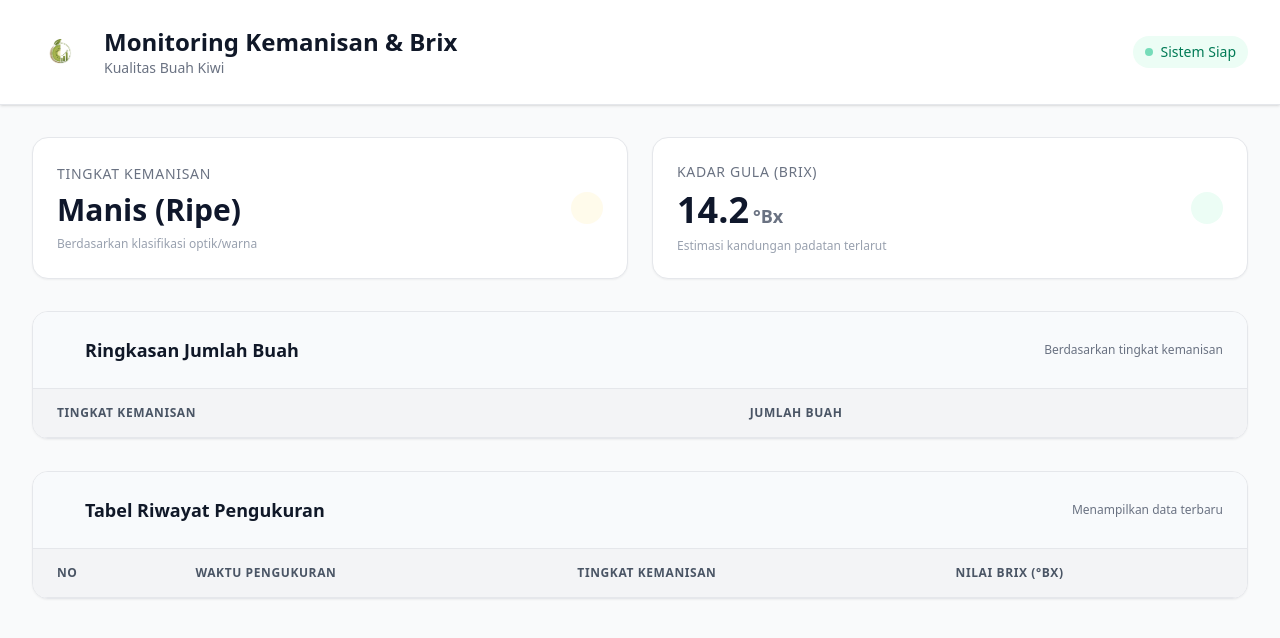
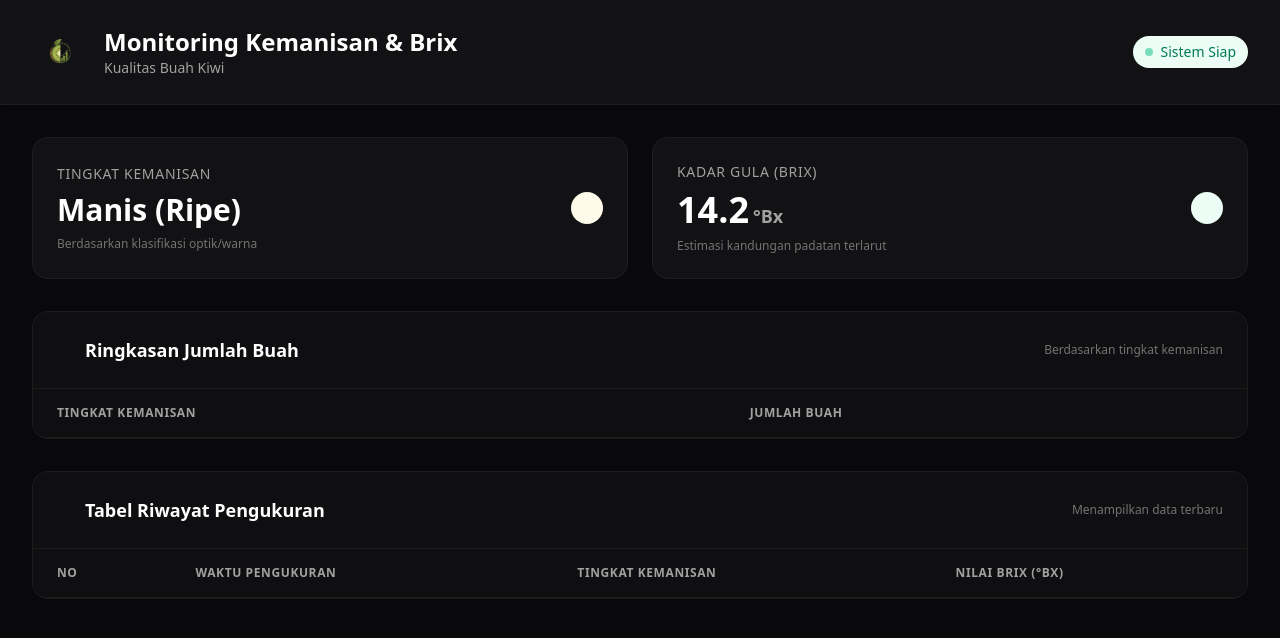
Before and after one commit to thifalmuhammad/Monitoring_Kiwi, a plain HTML site: page dashboard.html in a window 1280 px wide. Drawn offline with nearby package versions, Linux system fonts and the light colour scheme; no server answers.

Commit message:
Ganti warna dashboar

```diff
--- a/dashboard.html
+++ b/dashboard.html
@@ -9,7 +9,7 @@
     <script src="https://cdn.jsdelivr.net/npm/@tailwindcss/browser@4"></script>
     <script src="https://unpkg.com/lucide@latest"></script>
 </head>
-<body class="bg-gray-50 font-sans text-gray-800">
+<body class="bg-[#09090b] font-sans text-[#fafafa]">
 
     <div class="flex h-screen overflow-hidden">
 
@@ -32,12 +32,12 @@
 
         <div class="flex-1 flex flex-col overflow-y-auto">
 
-            <header class="bg-white shadow-sm border-b border-gray-200 p-6 flex justify-between items-center px-8">
+            <header class="bg-[#121214] shadow-sm border-b border-neutral-800/60 p-6 flex justify-between items-center px-8">
                 <div class="flex items-center space-x-4">
                     <img src="assets/logo.png" alt="Logo" class="h-14 w-14 object-contain">
                     <div>
-                        <h1 class="text-2xl font-semibold text-gray-900">Monitoring Kemanisan & Brix</h1>
-                        <p class="text-gray-500 text-sm">Kualitas Buah Kiwi</p>
+                        <h1 class="text-2xl font-semibold text-white">Monitoring Kemanisan & Brix</h1>
+                        <p class="text-neutral-400 text-sm">Kualitas Buah Kiwi</p>
                     </div>
                 </div>
                 <div class="flex items-center space-x-2 text-sm bg-emerald-50 text-emerald-700 px-3 py-1.5 rounded-full font-medium">
@@ -50,25 +50,25 @@
 
                 <div class="grid grid-cols-1 md:grid-cols-2 gap-6">
 
-                    <div class="bg-white p-6 rounded-2xl shadow-xs border border-gray-200 flex items-center justify-between">
+                    <div class="bg-[#121214] p-6 rounded-2xl shadow-xs border border-neutral-800/60 flex items-center justify-between">
                         <div class="space-y-2">
-                            <p class="text-sm font-medium text-gray-500 uppercase tracking-wider">Tingkat kemanisan</p>
-                            <p id="current-ripeness" class="text-3xl font-bold text-slate-900">Manis (Ripe)</p>
-                            <p class="text-xs text-gray-400">Berdasarkan klasifikasi optik/warna</p>
+                            <p class="text-sm font-medium text-neutral-400 uppercase tracking-wider">Tingkat kemanisan</p>
+                            <p id="current-ripeness" class="text-3xl font-bold text-white">Manis (Ripe)</p>
+                            <p class="text-xs text-neutral-500">Berdasarkan klasifikasi optik/warna</p>
                         </div>
                         <div class="p-4 bg-amber-50 text-amber-500 rounded-2xl">
                             <i data-lucide="activity" class="w-10 h-10"></i>
                         </div>
                     </div>
 
-                    <div class="bg-white p-6 rounded-2xl shadow-xs border border-gray-200 flex items-center justify-between">
+                    <div class="bg-[#121214] p-6 rounded-2xl shadow-xs border border-neutral-800/60 flex items-center justify-between">
                         <div class="space-y-2">
-                            <p class="text-sm font-medium text-gray-500 uppercase tracking-wider">Kadar Gula (Brix)</p>
+                            <p class="text-sm font-medium text-neutral-400 uppercase tracking-wider">Kadar Gula (Brix)</p>
                             <div class="flex items-baseline space-x-1">
-                                <p id="current-brix" class="text-4xl font-extrabold text-slate-900">14.2</p>
-                                <span class="text-lg font-semibold text-gray-500">°Bx</span>
+                                <p id="current-brix" class="text-4xl font-extrabold text-white">14.2</p>
+                                <span class="text-lg font-semibold text-neutral-400">°Bx</span>
                             </div>
-                            <p class="text-xs text-gray-400">Estimasi kandungan padatan terlarut</p>
+                            <p class="text-xs text-neutral-500">Estimasi kandungan padatan terlarut</p>
                         </div>
                         <div class="p-4 bg-emerald-50 text-emerald-500 rounded-2xl">
                             <i data-lucide="droplet" class="w-10 h-10"></i>
@@ -85,45 +85,45 @@
                     </button>
                 </div> -->
 
-                <div class="bg-white rounded-2xl shadow-xs border border-gray-200 overflow-hidden">
-                    <div class="p-6 border-b border-gray-200 flex justify-between items-center bg-slate-50">
-                        <h3 class="text-lg font-bold text-gray-900 flex items-center space-x-2">                            <i data-lucide="pie-chart" class="w-5 h-5 text-gray-500"></i>
+                <div class="bg-[#121214] rounded-2xl shadow-xs border border-neutral-800/60 overflow-hidden">
+                    <div class="p-6 border-b border-neutral-800/60 flex justify-between items-center bg-[#0f0f11]">
+                        <h3 class="text-lg font-bold text-white flex items-center space-x-2">                            <i data-lucide="pie-chart" class="w-5 h-5 text-neutral-400"></i>
                             <span>Ringkasan Jumlah Buah</span>
                         </h3>
-                        <span class="text-xs text-gray-500">Berdasarkan tingkat kemanisan</span>
+                        <span class="text-xs text-neutral-500">Berdasarkan tingkat kemanisan</span>
                     </div>
                     <div class="overflow-x-auto">
                         <table class="w-full text-left border-collapse">
                             <thead>
-                                <tr class="bg-gray-100 text-gray-600 uppercase text-xs font-semibold tracking-wider border-b border-gray-200">
+                                <tr class="bg-[#0f0f11] text-neutral-400 uppercase text-xs font-semibold tracking-wider border-b border-neutral-800/60">
                                     <th class="py-4 px-6">Tingkat kemanisan</th>
                                     <th class="py-4 px-6">Jumlah Buah</th>
                                 </tr>
                             </thead>
-                            <tbody id="summary-table-body" class="divide-y divide-gray-100 text-sm text-gray-700">
+                            <tbody id="summary-table-body" class="divide-y divide-neutral-800/60 text-sm text-neutral-300">
                             </tbody>
                         </table>
                     </div>
                 </div>
 
-                <div class="bg-white rounded-2xl shadow-xs border border-gray-200 overflow-hidden">
-                    <div class="p-6 border-b border-gray-200 flex justify-between items-center bg-slate-50">
-                        <h3 class="text-lg font-bold text-gray-900 flex items-center space-x-2">                            <i data-lucide="list" class="w-5 h-5 text-gray-500"></i>
+                <div class="bg-[#121214] rounded-2xl shadow-xs border border-neutral-800/60 overflow-hidden">
+                    <div class="p-6 border-b border-neutral-800/60 flex justify-between items-center bg-[#0f0f11]">
+                        <h3 class="text-lg font-bold text-white flex items-center space-x-2">                            <i data-lucide="list" class="w-5 h-5 text-neutral-400"></i>
                             <span>Tabel Riwayat Pengukuran</span>
                         </h3>
-                        <span class="text-xs text-gray-500">Menampilkan data terbaru</span>
+                        <span class="text-xs text-neutral-500">Menampilkan data terbaru</span>
                     </div>
                     <div class="overflow-x-auto">
                         <table class="w-full text-left border-collapse">
                             <thead>
-                                <tr class="bg-gray-100 text-gray-600 uppercase text-xs font-semibold tracking-wider border-b border-gray-200">
+                                <tr class="bg-[#0f0f11] text-neutral-400 uppercase text-xs font-semibold tracking-wider border-b border-neutral-800/60">
                                     <th class="py-4 px-6">No</th>
                                     <th class="py-4 px-6">Waktu Pengukuran</th>
                                     <th class="py-4 px-6">Tingkat Kemanisan</th>
                                     <th class="py-4 px-6">Nilai Brix (°Bx)</th>
                                 </tr>
                             </thead>
-                            <tbody id="data-table-body" class="divide-y divide-gray-100 text-sm text-gray-700">
+                            <tbody id="data-table-body" class="divide-y divide-neutral-800/60 text-sm text-neutral-300">
                                 </tbody>
                         </table>
                     </div>
@@ -184,17 +184,17 @@ function renderSummaryTable() {
 
     // Kategori kemanisan baru
     const ripenessCategories = [
-        { name: "Sangat Asam", key: "Sangat Asam", color: "bg-red-100 text-red-700" },
-        { name: "Asam", key: "Asam", color: "bg-yellow-100 text-yellow-700" },
-        { name: "Manis", key: "Manis", color: "bg-emerald-100 text-emerald-700" },
-        { name: "Sangat Manis", key: "Sangat Manis", color: "bg-orange-100 text-orange-700" }
+        { name: "Sangat Asam", key: "Sangat Asam", color: "bg-red-950 text-red-400" },
+        { name: "Asam", key: "Asam", color: "bg-yellow-950 text-yellow-400" },
+        { name: "Manis", key: "Manis", color: "bg-emerald-950 text-emerald-400" },
+        { name: "Sangat Manis", key: "Sangat Manis", color: "bg-orange-950 text-orange-400" }
     ];
 
     ripenessCategories.forEach((category) => {
         const count = databaseSimulasi.filter(data => data.kemanisan === category.key).length;
         const row = `
-            <tr class="hover:bg-gray-50 transition duration-150">
-                <td class="py-4 px-6 font-semibold text-gray-900">${category.name}</td>
+            <tr class="hover:bg-neutral-800/30 transition duration-150">
+                <td class="py-4 px-6 font-semibold text-white">${category.name}</td>
                 <td class="py-4 px-6">
                     <span class="inline-block px-3 py-1 text-sm font-bold rounded-full ${category.color}">${count}</span>
                 </td>
@@ -211,11 +211,11 @@ function renderTable() {
     [...databaseSimulasi].reverse().forEach((data, index) => {
         const timestamp = formatTimestamp(data.timestamp);
         const row = `
-            <tr class="hover:bg-gray-50 transition duration-150">
-                <td class="py-4 px-6 font-medium text-gray-900">${databaseSimulasi.length - index}</td>
-                <td class="py-4 px-6 text-gray-500">${timestamp}</td>
-                <td class="py-4 px-6 font-semibold">${data.kemanisan}</td>
-                <td class="py-4 px-6 text-emerald-600 font-bold">${data.brix} °Bx</td>
+            <tr class="hover:bg-neutral-800/30 transition duration-150">
+                <td class="py-4 px-6 font-medium text-white">${databaseSimulasi.length - index}</td>
+                <td class="py-4 px-6 text-neutral-400">${timestamp}</td>
+                <td class="py-4 px-6 font-semibold text-neutral-300">${data.kemanisan}</td>
+                <td class="py-4 px-6 text-emerald-400 font-bold">${data.brix} °Bx</td>
             </tr>
         `;
 
```
